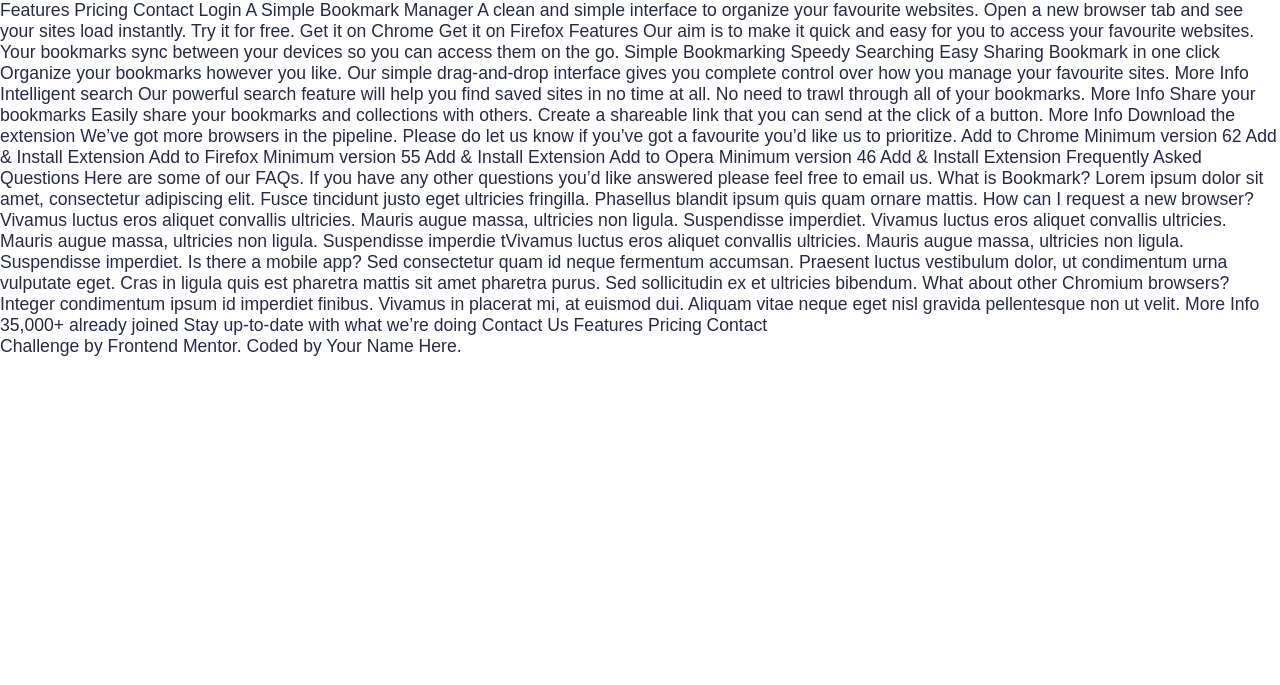
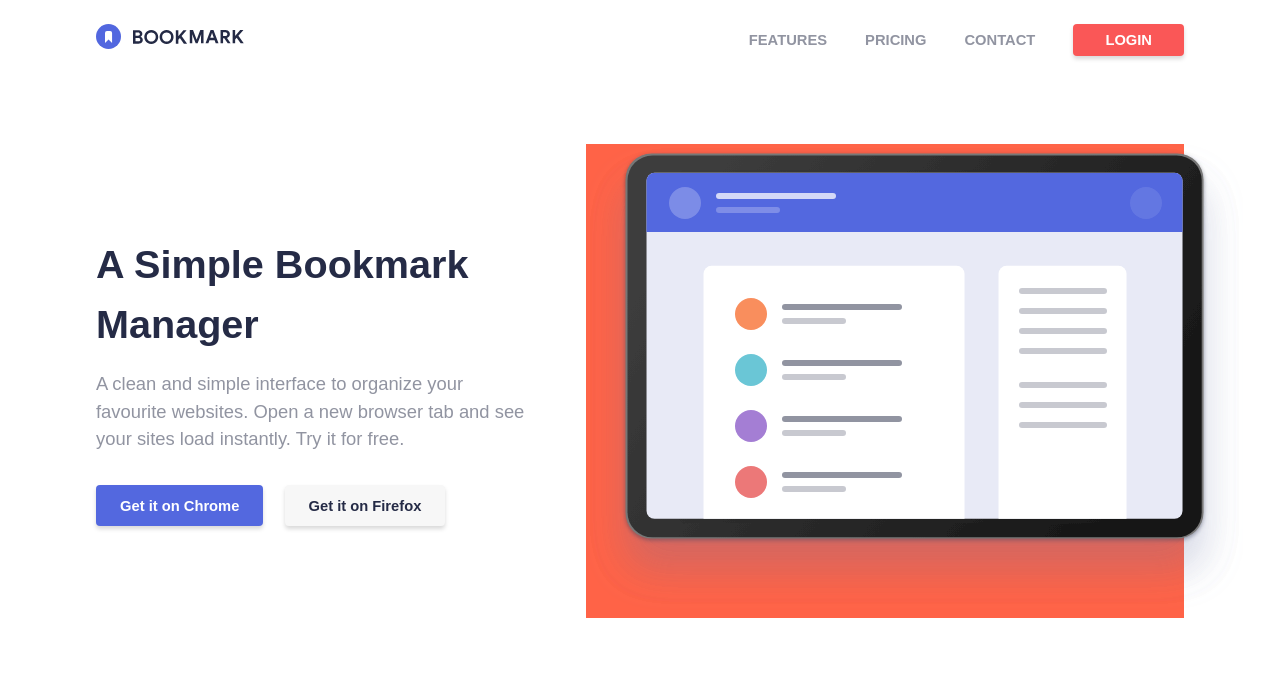
Before and after one commit to GiselaSolis/Clipboard-landing-page, a plain HTML site: page index.html in a window 1280 px wide. Drawn offline with Linux system fonts and the light colour scheme; a web font is replaced by a local one.

Commit message:
Started web structure, nav and header

```diff
--- a/css/style.css
+++ b/css/style.css
@@ -7,12 +7,12 @@
 :root
 {
     /* Font Size Start */
-    --small-text-size: calc(var(--text-size) * 0.9);
-    --text-size: 2.2vmin;
+    --small-text-size: calc(var(--text-size) * 0.8);
+    --text-size: 2.3vmin;
     --big-text-size: calc(var(--text-size) * 1.1);
-    --small-title-size: calc(var(--title-size) * 0.6);
-    --title-size: 4vmin;
-    --big-title-size: calc(var(--title-size) * 1.4);
+    --small-title-size: calc(var(--title-size) * 0.75);
+    --title-size: 3.3vmin;
+    --big-title-size: calc(var(--title-size) * 1.5);
     /* Font Size End */
 
     /* Font Family Start */
@@ -27,6 +27,8 @@
     --color-accent: hsl(229, 31%, 21%);
     --color-contrast: #fff;
     /* Colors End */
+
+    --box-shadow: 0px 3px 4px 0px rgba(0,0,0,0.15);
 }
 
 *
@@ -47,8 +49,9 @@
 
 body
 {
-	font-size: var(--text-size);
-	color: var(--color-accent);
+    font-size: var(--text-size);
+    line-height: 1.5;
+	color: var(--color-secondary);
 	list-style: none;
 	font-family: var(--text-family);
 	font-weight: 400;
@@ -87,3 +90,113 @@ body
 
 
 /* General CSS Start */
+h1{
+    font-size: var(--big-title-size);
+    font-weight: 600;
+    color: var(--color-accent);
+    margin-bottom: 1rem;
+}
+
+h2{
+    font-size: var(--title-size);
+    font-weight: 600;
+    color: var(--color-accent);
+}
+h3{
+    font-size: var(--small-title-size);
+    font-weight: 600;
+    color: var(--color-accent);
+}
+.small-text{
+    font-size: var(--small-text-size);
+}
+.btn-red{
+    background-color: var(--color-tertiary);
+    padding: .5rem 2rem;
+    color: var(--color-contrast);
+    text-transform: uppercase;
+    font-size: var(--small-text-size);
+    border-radius: 4px;
+    font-weight: 600;
+    box-shadow: var(--box-shadow);
+    cursor: pointer;
+}
+.btn-blue{
+    background-color: var(--color-primary);
+    padding: .8rem 1.5rem;
+    color: var(--color-contrast);
+    font-size: var(--small-text-size);
+    font-weight: 600;
+    border-radius: 4px;
+    box-shadow: var(--box-shadow);
+    cursor: pointer;
+}
+.btn-grey{
+    background-color: #f7f7f7;
+    padding: .8rem 1.5rem;
+    color: var(--color-accent);
+    font-size: var(--small-text-size);
+    font-weight: 600;
+    margin-left: 1rem;
+    border-radius: 4px;
+    box-shadow: var(--box-shadow);
+    cursor: pointer;
+}
+.container-wide{
+    width: 85%;
+    margin: 0 auto;
+}
+.row{
+    display: flex;
+    align-items: center;
+}
+.mb-4{
+    margin-bottom: 2rem;
+}
+
+/* General CSS End */
+
+
+/* Navbar CSS Start */
+nav{
+    height: 10vh;
+}
+.nav-link{
+    text-transform: uppercase;
+    font-size: var(--small-text-size);
+    font-weight: 600;
+}
+.nav-link-container{
+    width: 40%;
+    margin-left: auto;
+    display: flex;
+    justify-content: space-between;
+    align-items: center;
+}
+
+/* Navbar CSS End */
+
+
+/* Header CSS Start */
+header{
+    padding: 4rem 0;
+}
+.header-info{
+    width: 40%;
+}
+.header-img-container{
+    height: auto;
+    width: 55%;
+    margin-left: auto;
+    position: relative;
+    background-color: tomato;
+}
+.header-img{
+    width: 100%;
+    position: absolute;
+    left: -20%;
+}
+
+.hidden{
+    display:none;
+}
--- a/index.html
+++ b/index.html
@@ -13,20 +13,42 @@
 </head>
 <body>
 
-  Features
-  Pricing
-  Contact
-  Login
+  <nav class="container-wide row nav-link">
+    <a href="http://#"><img src="./images/logo-bookmark.svg" alt="company logo"></a>
+    <div class="nav-link-container">
+      <a href="http://#">Features</a>
+      <a href="http://#">Pricing</a>
+      <a href="http://#">Contact</a>
+      <button class="btn-red">Login</button>
+    </div>
+  </nav>
 
-  A Simple Bookmark Manager
+  <header>
+    <div class="container-wide row">
+      <div class="header-info">
+        <h1>A Simple Bookmark Manager </h1>
+        <p class="mb-4">A clean and simple interface to organize your favourite websites. Open a new
+        browser tab and see your sites load instantly. Try it for free.</p>
+        <button class="btn-blue">Get it on Chrome</button>
+        <button class="btn-grey">Get it on Firefox</button>
+      </div>
+      <div class="header-img-container">
+        <img clas="header-img" src="./images/illustration-hero.svg" alt="">
+      </div>
+    </div>
 
-  A clean and simple interface to organize your favourite websites. Open a new
-  browser tab and see your sites load instantly. Try it for free.
 
-  Get it on Chrome
-  Get it on Firefox
+  </header>
 
-  Features
+
+
+
+
+
+
+
+  <div class="hidden">
+  <h2>Features </h2>
 
   Our aim is to make it quick and easy for you to access your favourite websites.
   Your bookmarks sync between your devices so you can access them on the go.
@@ -61,7 +83,7 @@
   We’ve got more browsers in the pipeline. Please do let us know if you’ve
   got a favourite you’d like us to prioritize.
 
-  Add to Chrome
+  <h3>Add to Chrome</h3>
   Minimum version 62
   Add & Install Extension
 
@@ -127,6 +149,10 @@
       Coded by <a href="#">Your Name Here</a>.
     </p>
   </footer>
+  </div>
+
+
+
 
   <script src="js/main.js"></script>
 
```
Also changed, not shown: design/desktop-design.jpg.
